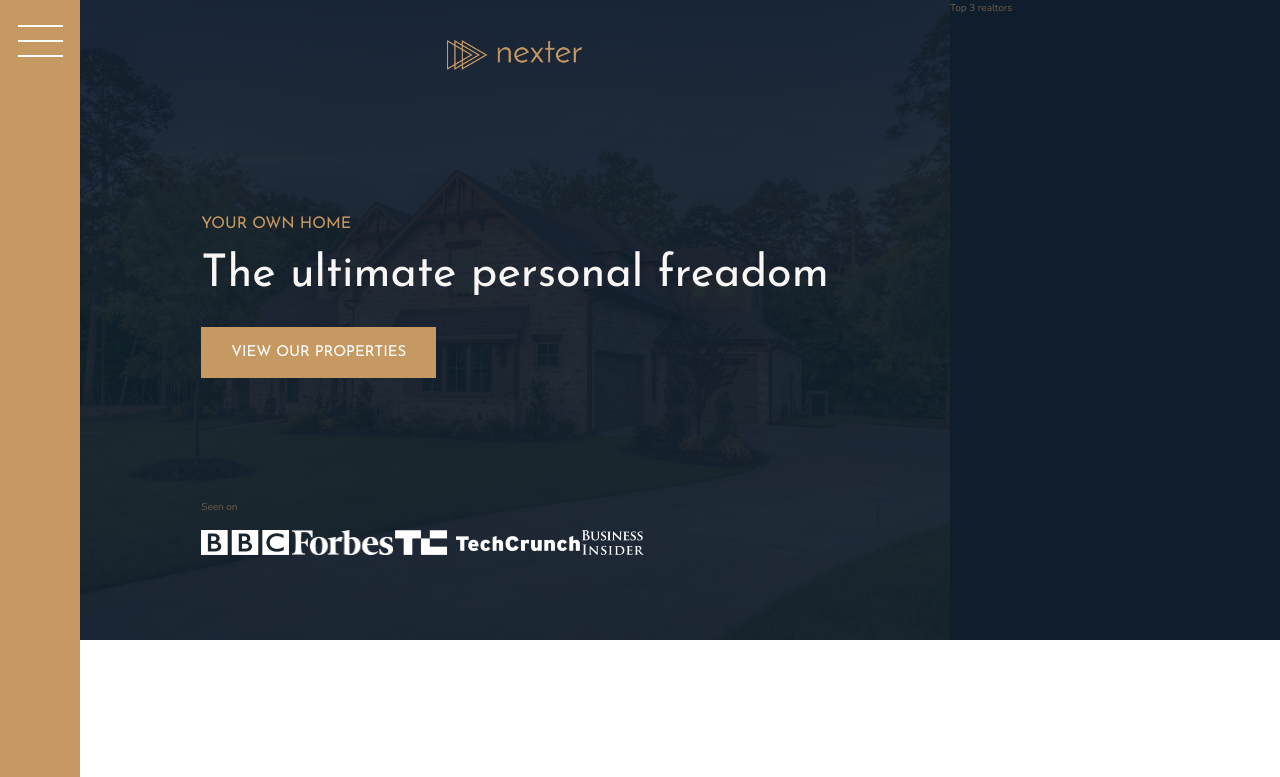
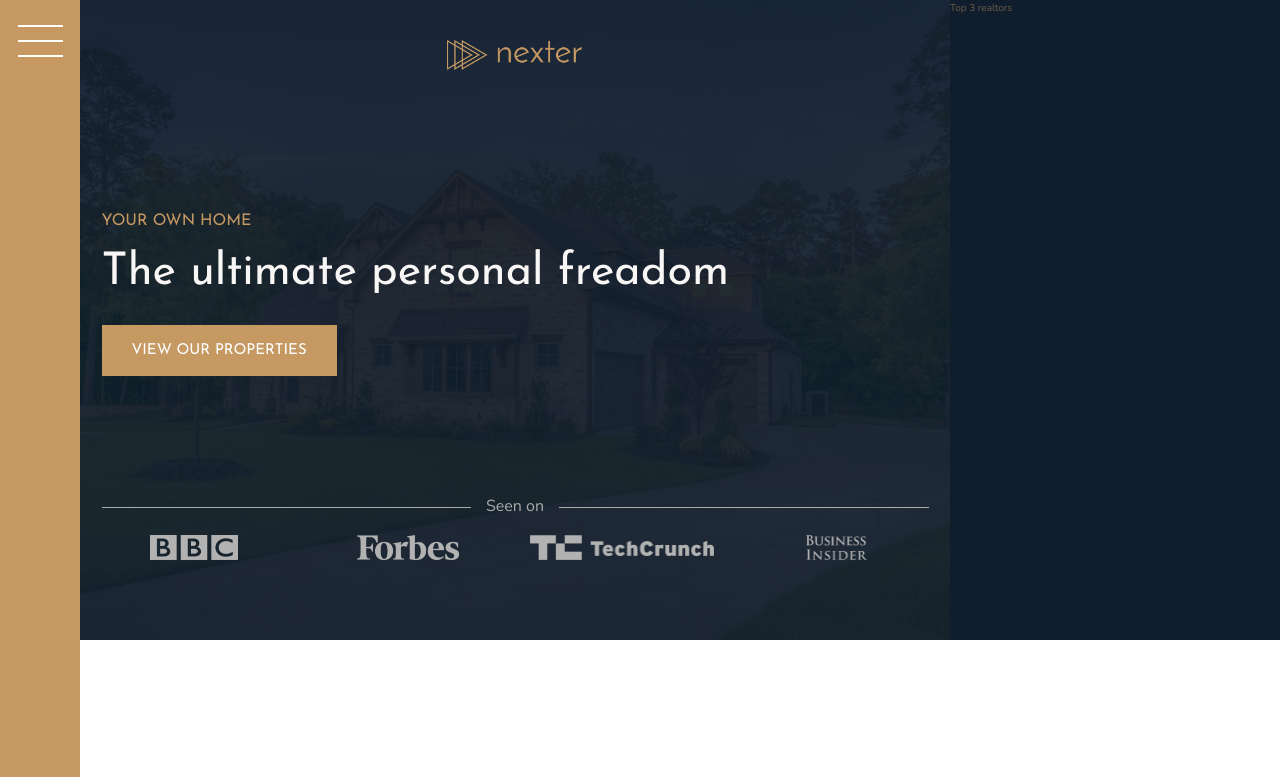
Before and after one commit to mattyImry/UdemyCssSass_Project3, a website: page index.html in a window 1280 px wide. Shown: the top 777 px of the page. Drawn offline with nearby package versions, Linux system fonts and the light colour scheme.

Commit message:
Complete header

```diff
--- a/sass/_header.scss
+++ b/sass/_header.scss
@@ -25,14 +25,34 @@
         justify-self: start;
     }
 
-    &__seenon-text {
+    &__seenon-text {    // making a grid item the text and lines
+        display: grid;
+        grid-template-columns: 1fr max-content 1fr;
+        grid-column-gap: 1.5rem;
+        align-items: center;
 
+        font-size: 1.6rem;
+        color: $color-grey-light-2;
+
+        &::before,
+        &::after {
+            content: "";
+            height: 1px;
+            display: block;
+            background-color: currentColor;
+        }
     }
 
     &__seenon-logos {
+        display: grid;
+        grid-template-columns: repeat(4, 1fr);
+        grid-column-gap: 3rem;
+        justify-items: center;
 
         img {
             height: 2.5rem;
+            filter: brightness(70%);
+
         }
     }
 }
```
Also changed, not shown: css/style.css.
